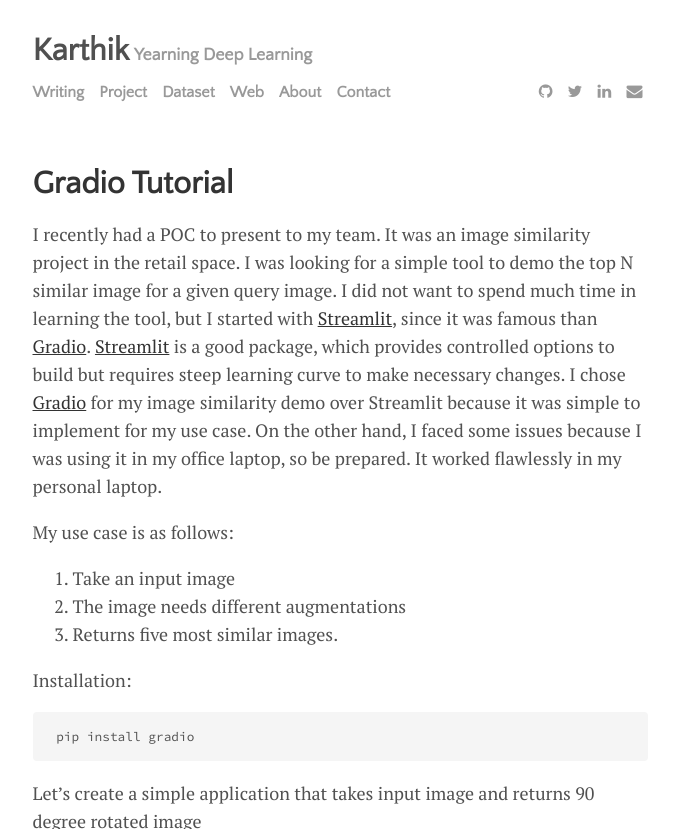
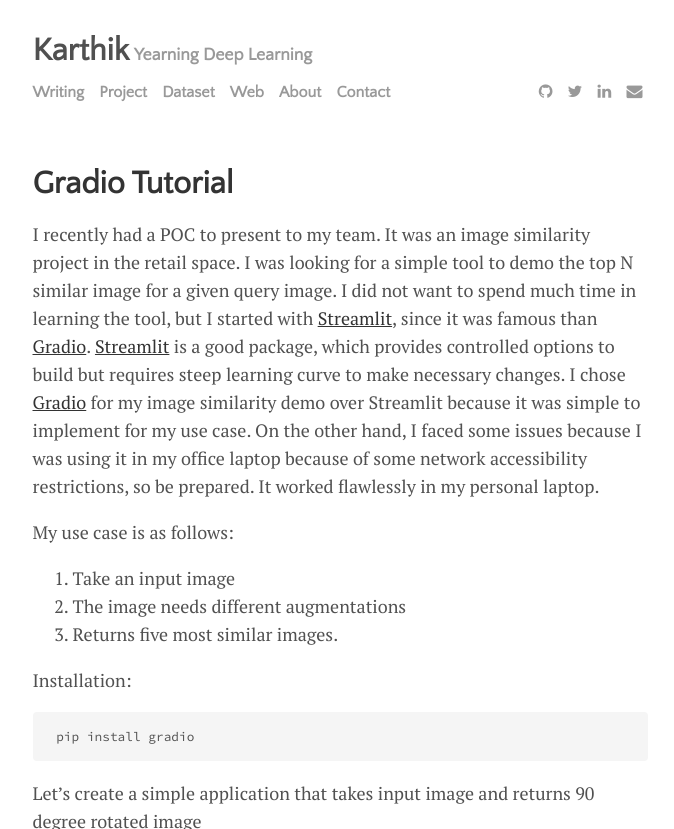
Before and after one commit to karthikziffer/karthikziffer.github.io, a Jekyll site: the page built from _posts/2022-02-01-gradio-tutorial.md, in a window 1280 px wide and 900 px high, cut to the strip 0-829 px from the top of the window. Shown: the whole strip, without its empty margins (300-974 px from the left). Built offline with Jekyll 4.4.1, drawn with Linux system fonts in a browser that asks for light colours; comment, search, counter and statistics services are not loaded.

Commit message:
added gradio tutorial changes

```diff
--- a/_posts/2022-02-01-gradio-tutorial.md
+++ b/_posts/2022-02-01-gradio-tutorial.md
@@ -12,7 +12,7 @@
 
 
 
-I recently had a POC to present to my team. It was an image similarity project in the retail space. I was looking for a simple tool to demo the top N similar image for a given query image. I did not want to spend much time in learning the tool, but I started with [Streamlit](https://streamlit.io/), since it was famous than [Gradio](https://gradio.app/). [Streamlit](https://streamlit.io/) is a good package, which provides controlled options to build but requires steep learning curve to make necessary changes. I chose [Gradio](https://gradio.app/) for my image similarity demo over Streamlit because it was simple to implement for my use case. On the other hand, I faced some issues because I was using it in my office laptop, so be prepared. It worked flawlessly in my personal laptop.
+I recently had a POC to present to my team. It was an image similarity project in the retail space. I was looking for a simple tool to demo the top N similar image for a given query image. I did not want to spend much time in learning the tool, but I started with [Streamlit](https://streamlit.io/), since it was famous than [Gradio](https://gradio.app/). [Streamlit](https://streamlit.io/) is a good package, which provides controlled options to build but requires steep learning curve to make necessary changes. I chose [Gradio](https://gradio.app/) for my image similarity demo over Streamlit because it was simple to implement for my use case. On the other hand, I faced some issues because I was using it in my office laptop because of some network accessibility restrictions, so be prepared. It worked flawlessly in my personal laptop.
 
 
 
```
